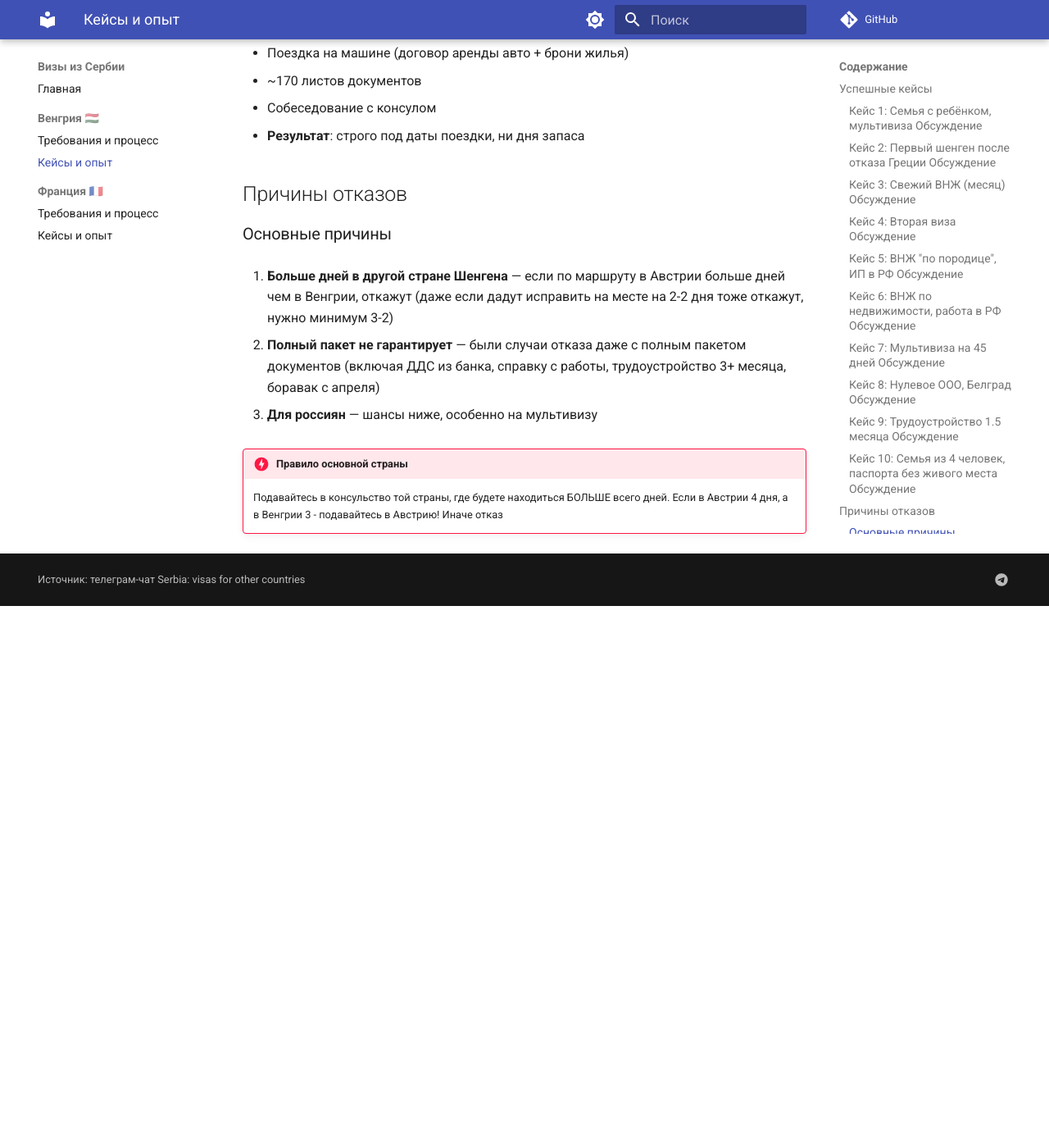
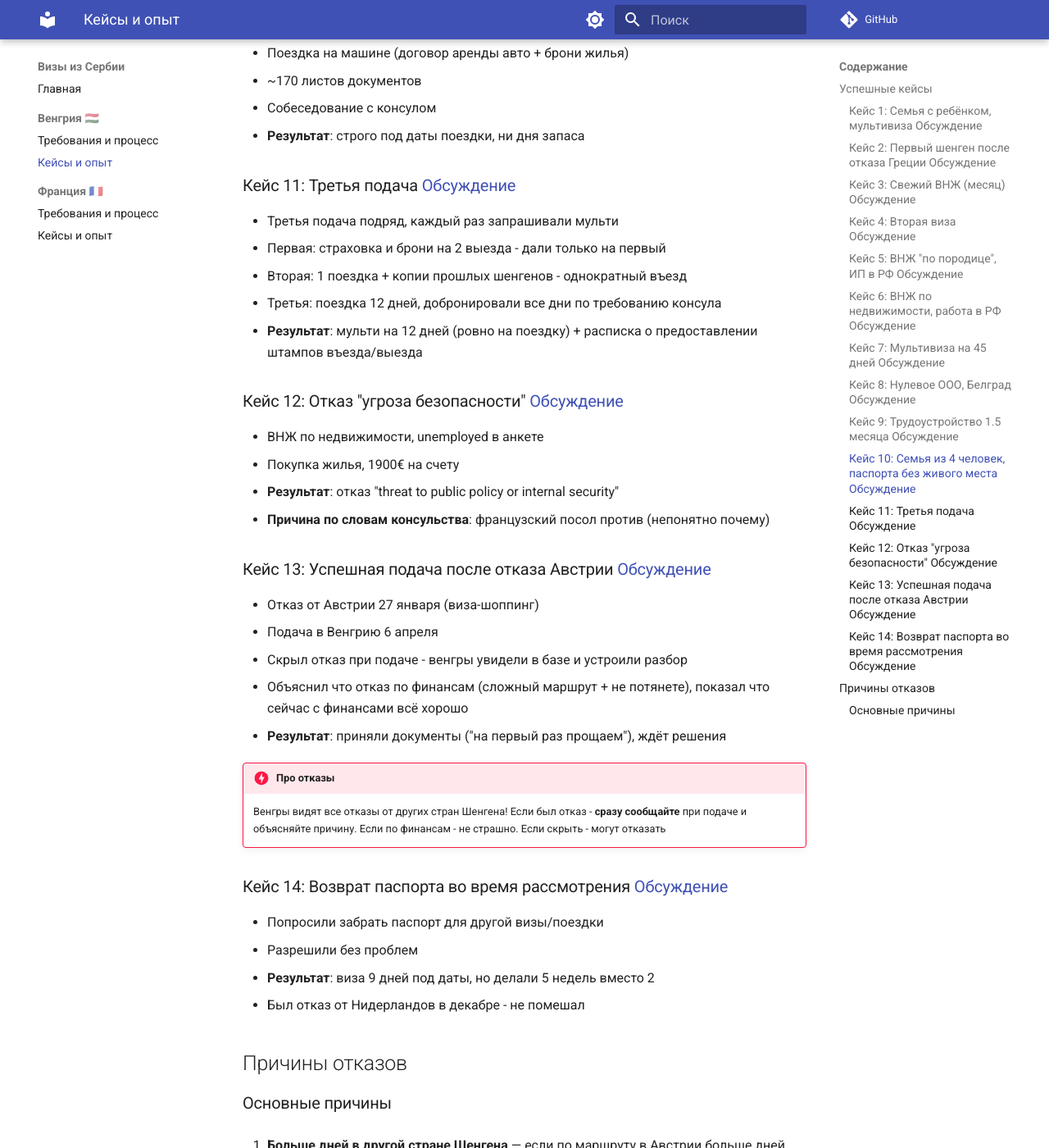
Before and after one commit to tgdigest/serbia-visas-for-other-countries, an MkDocs documentation site: the page built from docs/hungary/cases.md, in a window 1280 px wide and 1400 px high, scrolled down 2494 px. Shown: the whole window at 82% size. Built offline with MkDocs 1.6.1 and Material for MkDocs 9.7.7, drawn with Linux system fonts in a browser that asks for light colours; comment, search, counter and statistics services are not loaded; before the commit the page ends 3233 px from its top, so only the background shows below that.

Commit message:
Add Hungary Apr 2023: refusals visibility, 3rd application, biometric passport

```diff
--- a/docs/hungary/cases.md
+++ b/docs/hungary/cases.md
@@ -71,6 +71,35 @@
 - Собеседование с консулом
 - **Результат**: строго под даты поездки, ни дня запаса
 
+### Кейс 11: Третья подача [Обсуждение](https://t.me/c/1608823685/14535/52176)
+- Третья подача подряд, каждый раз запрашивали мульти
+- Первая: страховка и брони на 2 выезда - дали только на первый
+- Вторая: 1 поездка + копии прошлых шенгенов - однократный въезд
+- Третья: поездка 12 дней, добронировали все дни по требованию консула
+- **Результат**: мульти на 12 дней (ровно на поездку) + расписка о предоставлении штампов въезда/выезда
+
+### Кейс 12: Отказ "угроза безопасности" [Обсуждение](https://t.me/c/1608823685/14535/53413)
+- ВНЖ по недвижимости, unemployed в анкете
+- Покупка жилья, 1900€ на счету
+- **Результат**: отказ "threat to public policy or internal security"
+- **Причина по словам консульства**: французский посол против (непонятно почему)
+
+### Кейс 13: Успешная подача после отказа Австрии [Обсуждение](https://t.me/c/1608823685/14535/53493)
+- Отказ от Австрии 27 января (виза-шоппинг)
+- Подача в Венгрию 6 апреля
+- Скрыл отказ при подаче - венгры увидели в базе и устроили разбор
+- Объяснил что отказ по финансам (сложный маршрут + не потянете), показал что сейчас с финансами всё хорошо
+- **Результат**: приняли документы ("на первый раз прощаем"), ждёт решения
+
+!!! danger "Про отказы"
+    Венгры видят все отказы от других стран Шенгена! Если был отказ - **сразу сообщайте** при подаче и объясняйте причину. Если по финансам - не страшно. Если скрыть - могут отказать
+
+### Кейс 14: Возврат паспорта во время рассмотрения [Обсуждение](https://t.me/c/1608823685/14535/58565)
+- Попросили забрать паспорт для другой визы/поездки
+- Разрешили без проблем
+- **Результат**: виза 9 дней под даты, но делали 5 недель вместо 2
+- Был отказ от Нидерландов в декабре - не помешал
+
 ## Причины отказов
 
 ### Основные причины
```
Also changed, not shown: docs/hungary/requirements.md (+14 -0 lines).
